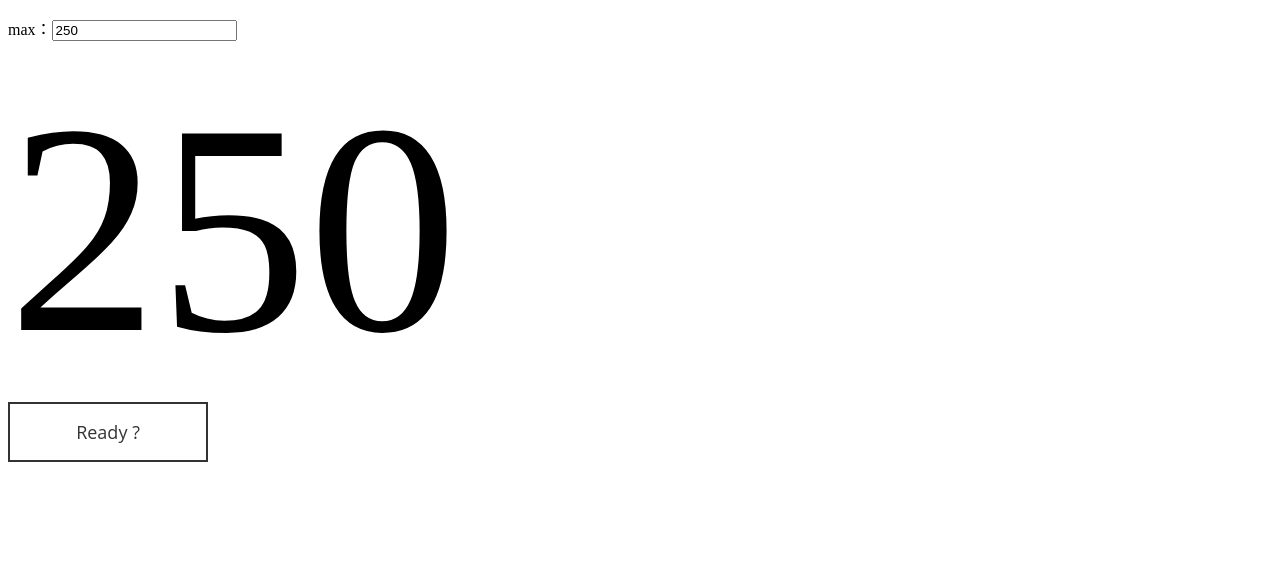
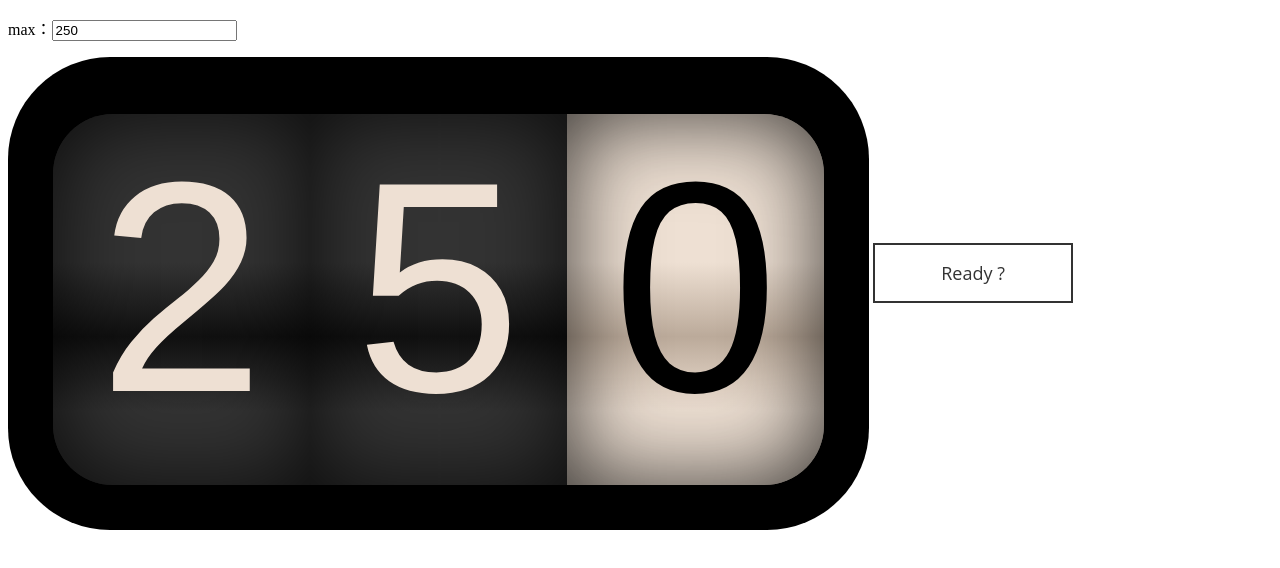
Before and after one commit to murayama709/murayama709.github.io, a plain HTML site: page index.html in a window 1280 px wide. Drawn offline with nearby package versions, Linux system fonts and the light colour scheme.

```diff
--- a/index.html
+++ b/index.html
@@ -4,7 +4,7 @@
   <link rel="stylesheet" type="text/css" href="main.css">
   <link rel="stylesheet" href="odometer-theme-car.css" />
   <script src="https://ajax.googleapis.com/ajax/libs/jquery/1.3.2/jquery.min.js"></script>
-  <!--<script src="odometer.js"></script>-->
+  <script src="odometer.js"></script>
   <!--<script src="odometer.min.js"></script>-->
   <script src="main.js"></script>
 </script>
```
